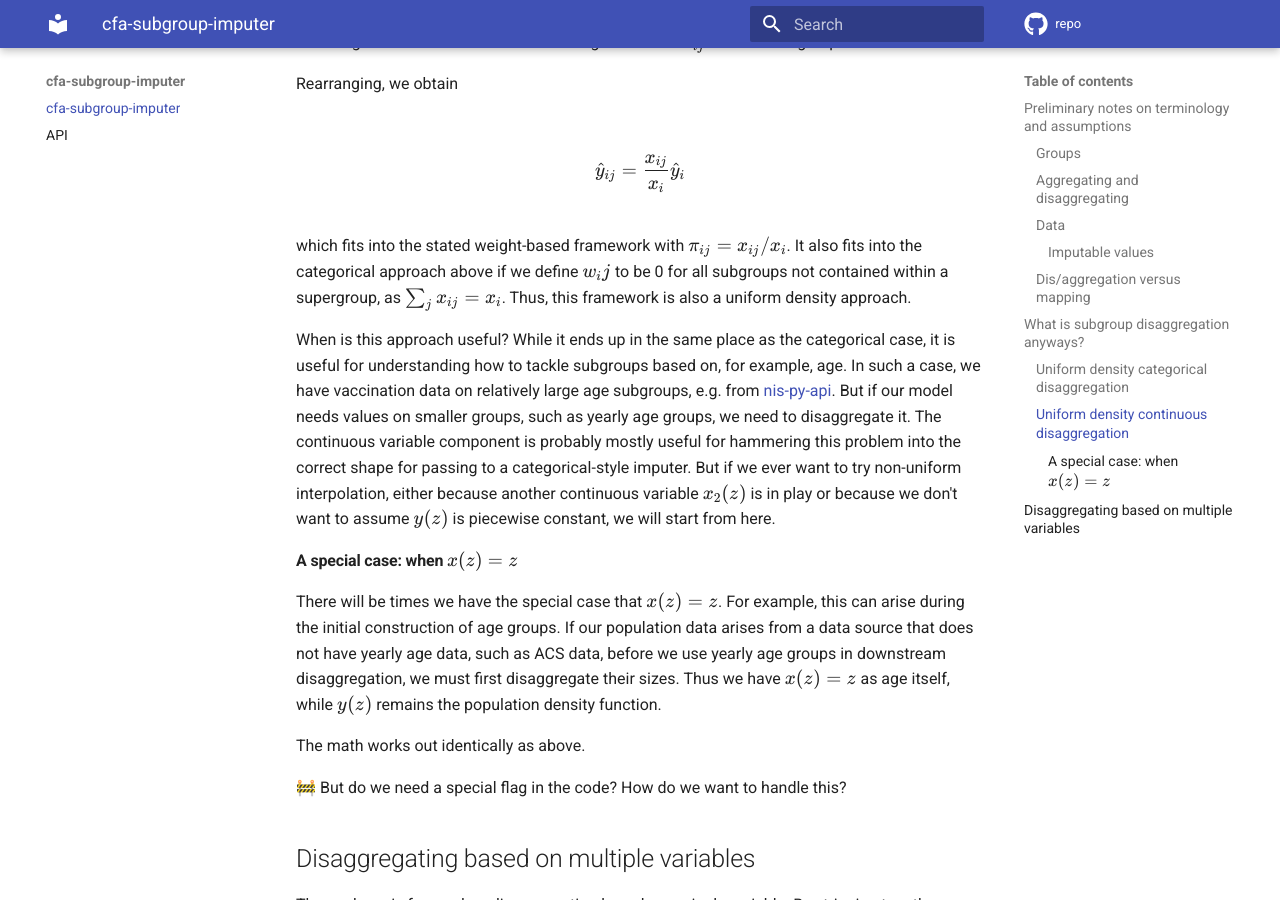
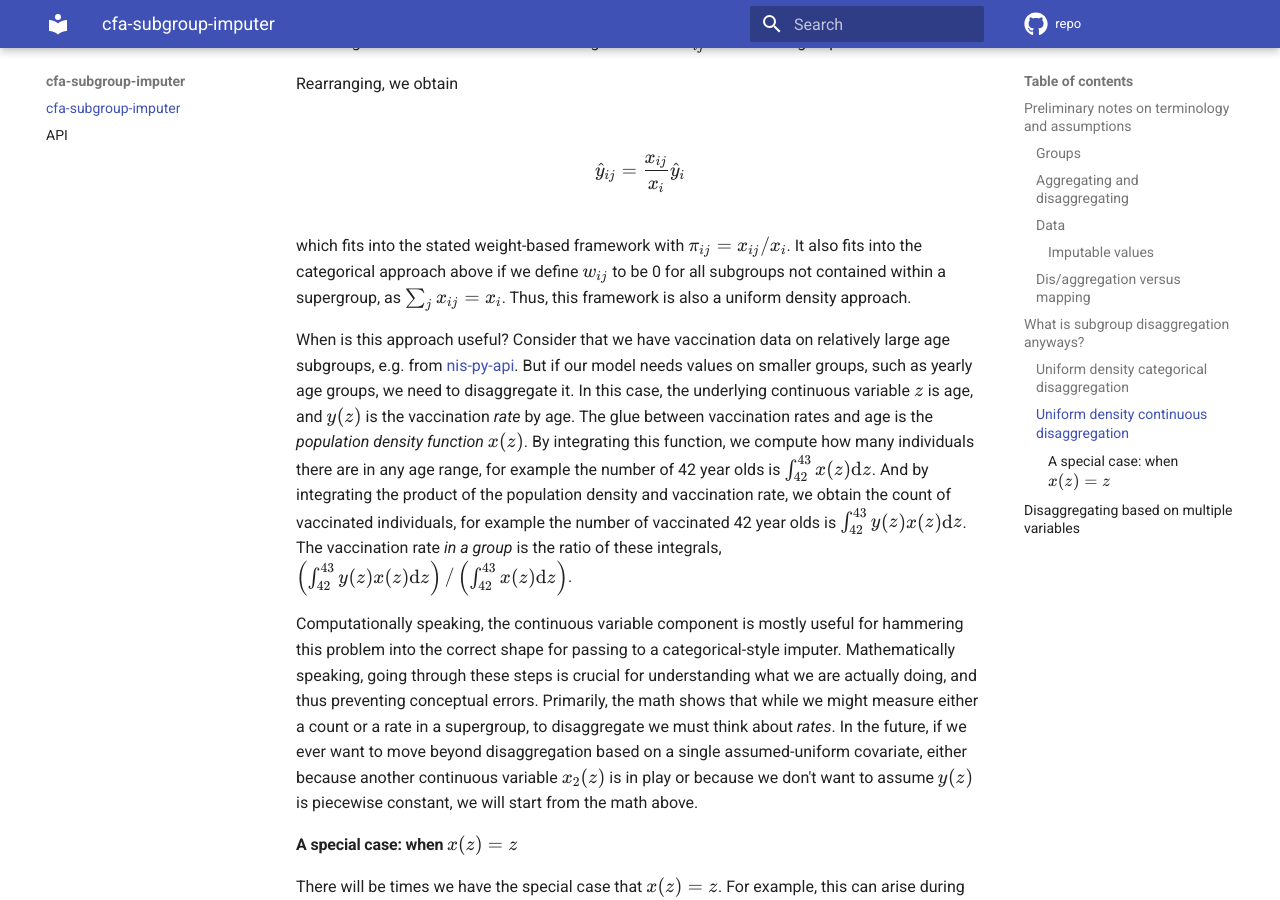
Before and after one commit to CDCgov/cfa-subgroup-imputer, an MkDocs documentation site: the page built from docs/index.md, in a window 1280 px wide and 900 px high, scrolled down 6229 px. Built offline with MkDocs 1.6.1 and Material for MkDocs 9.7.7, drawn with Linux system fonts in a browser that asks for light colours; comment, search, counter and statistics services are not loaded; some of the changed text lies outside the part shown.

Commit message:
examples and clarification (#23)

````diff
--- a/docs/index.md
+++ b/docs/index.md
@@ -142,7 +142,7 @@ In this case, it is assumed that the same weight model $\boldsymbol{\pi}(\mathbf
 ### Uniform density categorical disaggregation
 
 This is perhaps the simplest of all disaggregation cases.
-There is a single categorical subgrouping variable, and we have either proportion or count measurements for each subgroup.
+There is a single categorical subgrouping variable, and we have either rate or count measurements for each subgroup.
 Here we have
 ```math
 \pi_{ij} = \frac{x_{ij}}{\sum_j x_{ij}} = \frac{x_{ij}}{x_{i}}
@@ -213,15 +213,22 @@ Rearranging, we obtain
 \hat{y}_{ij} = \frac{x_{ij}}{x_i} \hat{y}_i
 ```
 which fits into the stated weight-based framework with $\pi_{ij} = x_{ij} / x_i$.
-It also fits into the categorical approach above if we define $w_ij$ to be 0 for all subgroups not contained within a supergroup, as $\sum_j x_{ij} = x_i$.
+It also fits into the categorical approach above if we define $w_{ij}$ to be 0 for all subgroups not contained within a supergroup, as $\sum_j x_{ij} = x_i$.
 Thus, this framework is also a uniform density approach.
 
 When is this approach useful?
-While it ends up in the same place as the categorical case, it is useful for understanding how to tackle subgroups based on, for example, age.
-In such a case, we have vaccination data on relatively large age subgroups, e.g. from [nis-py-api](https://github.com/CDCgov/nis-py-api).
+Consider that we have vaccination data on relatively large age subgroups, e.g. from [nis-py-api](https://github.com/CDCgov/nis-py-api).
 But if our model needs values on smaller groups, such as yearly age groups, we need to disaggregate it.
-The continuous variable component is probably mostly useful for hammering this problem into the correct shape for passing to a categorical-style imputer.
-But if we ever want to try non-uniform interpolation, either because another continuous variable $x_2(z)$ is in play or because we don't want to assume $y(z)$ is piecewise constant, we will start from here.
+In this case, the underlying continuous variable $z$ is age, and $y(z)$ is the vaccination _rate_ by age.
+The glue between vaccination rates and age is the _population density function_ $x(z)$.
+By integrating this function, we compute how many individuals there are in any age range, for example the number of 42 year olds is $\int_{42}^{43} x(z) \mathrm{d}z$.
+And by integrating the product of the population density and vaccination rate, we obtain the count of vaccinated individuals, for example the number of vaccinated 42 year olds is $\int_{42}^{43} y(z) x(z) \mathrm{d}z$.
+The vaccination rate _in a group_ is the ratio of these integrals, $\left( \int_{42}^{43} y(z) x(z) \mathrm{d}z \right) / \left( \int_{42}^{43}x(z) \mathrm{d}z \right)$.
+
+Computationally speaking, the continuous variable component is mostly useful for hammering this problem into the correct shape for passing to a categorical-style imputer.
+Mathematically speaking, going through these steps is crucial for understanding what we are actually doing, and thus preventing conceptual errors.
+Primarily, the math shows that while we might measure either a count or a rate in a supergroup, to disaggregate we must think about _rates_.
+In the future, if we ever want to move beyond disaggregation based on a single assumed-uniform covariate, either because another continuous variable $x_2(z)$ is in play or because we don't want to assume $y(z)$ is piecewise constant, we will start from the math above.
 
 #### A special case: when $x(z) = z$
 
````
